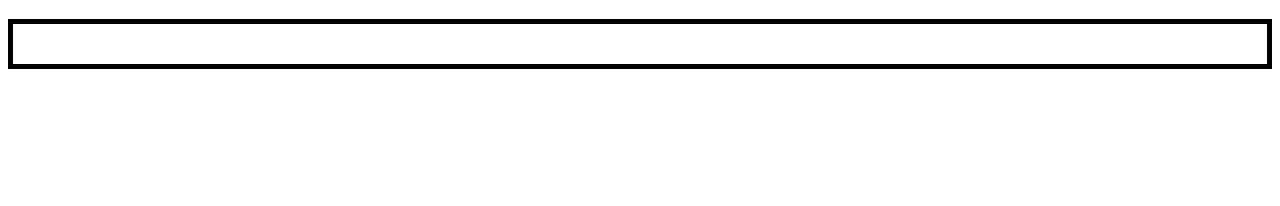
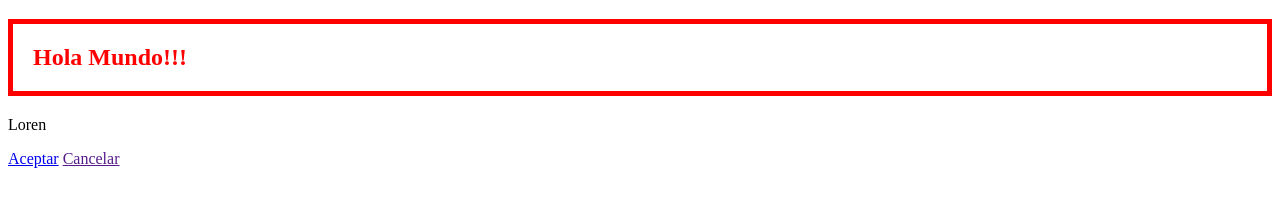
Before and after one commit to Marianozuv/Practicasweb, a plain HTML site: page Practica 1/index.html in a window 1280 px wide. Drawn offline with nearby package versions, Linux system fonts and the light colour scheme.

Commit message:
Add files via upload

```diff
--- a/Practica 1/index.html
+++ b/Practica 1/index.html
@@ -7,15 +7,48 @@
     <link rel="stylesheet" href="main.css">
 </head>
 <body>
-    <div>
-        <div>
-            <div>
-                <div>
-                   <h2></h2>
 
-                </div>
-            </div>
-        </div>
-    </div>
+		<!--<h1>Pagina</h1>
+
+		<h3>Lista de Compras</h2>
+		<ul>
+			<li>Pera</li>
+			<li>Manzana</li>
+			<li>Platano</li>
+		</ul>
+
+		<!- !ul>li*3(Articulo $) ->
+		<ul>
+			<li>Articulo 1</li>
+			<li>Articulo 2</li>
+			<li>Articulo 3</li>
+		</ul> -->
+
+		<!-- div>div>div>div>h2{hola}p>lorem+p>a{aceptar}+a{cancelar} -->
+		<div class="container-fluid">
+			<div class="row">
+				<div class="col-md-12">
+					<div class="jumbotron">
+
+						<h2 style="color: red;">Hola Mundo!!!</h2>
+
+						<p>
+							Loren
+						</p>
+
+						<p>
+							<a class="btn btn-success" href="http://uv.mx/fei">Aceptar</a>
+							<a class="btn btn-danger" href="">Cancelar</a>
+						</p>
+
+					</div>
+				</div>
+			</div>
+		</div>
+
+		<script src="https://code.jquery.com/jquery-3.5.1.slim.min.js" integrity="sha384-DfXdz2htPH0lsSSs5nCTpuj/zy4C+OGpamoFVy38MVBnE+IbbVYUew+OrCXaRkfj" crossorigin="anonymous"></script>
+		<script src="https://cdn.jsdelivr.net/npm/popper.js@1.16.1/dist/umd/popper.min.js" integrity="sha384-9/reFTGAW83EW2RDu2S0VKaIzap3H66lZH81PoYlFhbGU+6BZp6G7niu735Sk7lN" crossorigin="anonymous"></script>
+		<script src="https://stackpath.bootstrapcdn.com/bootstrap/4.5.2/js/bootstrap.min.js" integrity="sha384-B4gt1jrGC7Jh4AgTPSdUtOBvfO8shuf57BaghqFfPlYxofvL8/KUEfYiJOMMV+rV" crossorigin="anonymous"></script>
+
 </body>
 </html>
```
